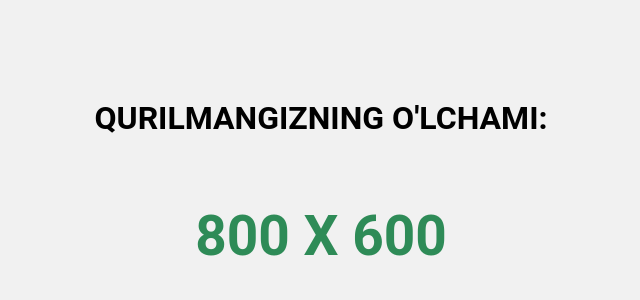
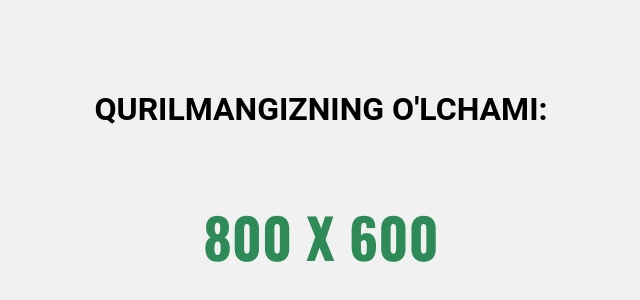
Before and after one commit to john-dijan/ekran, a plain HTML site: page index.html in a window 1280 px wide. Shown: the part 172-472 px from the top of the page, without its empty margins (319-959 px from the left). Drawn offline with nearby package versions, Linux system fonts and the light colour scheme.

Commit message:
Update index.html

```diff
--- a/index.html
+++ b/index.html
@@ -5,6 +5,7 @@
     <meta name="viewport" content="width=device-width, initial-scale=1.0">
     <title>Sizning ekraningiz o'lchami</title>
 <style>
+    @import url('https://fonts.googleapis.com/css2?family=Oswald:wght@700&display=swap');
     body{
         background: #f1f1f1;
     }
@@ -21,6 +22,7 @@
     h2{
         color: seagreen;
         font-size: 55px;
+        font-family: 'Oswald', sans-serif;
     }
     @media screen and (max-width: 500px){
         .text{
```
